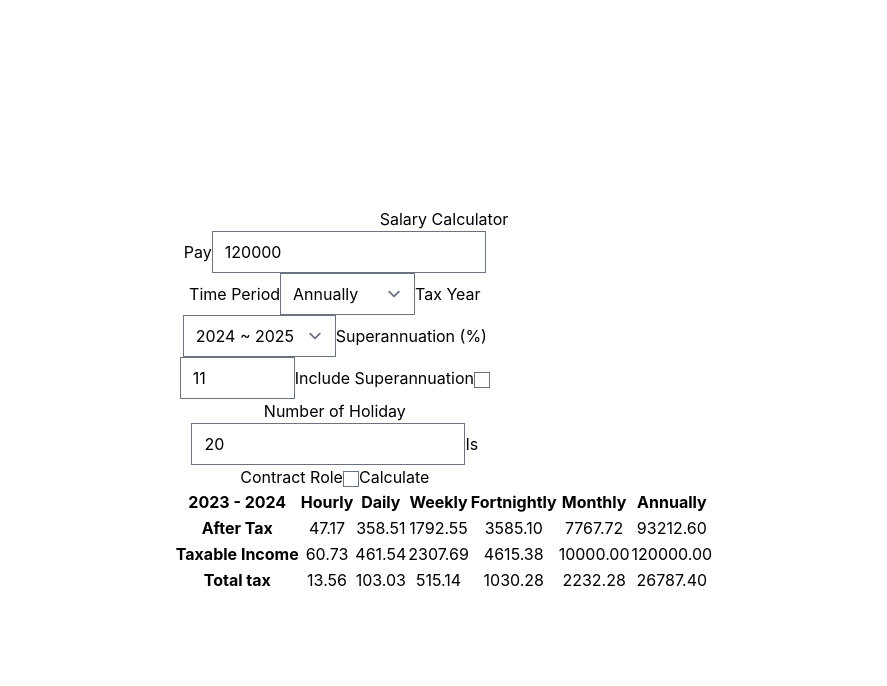
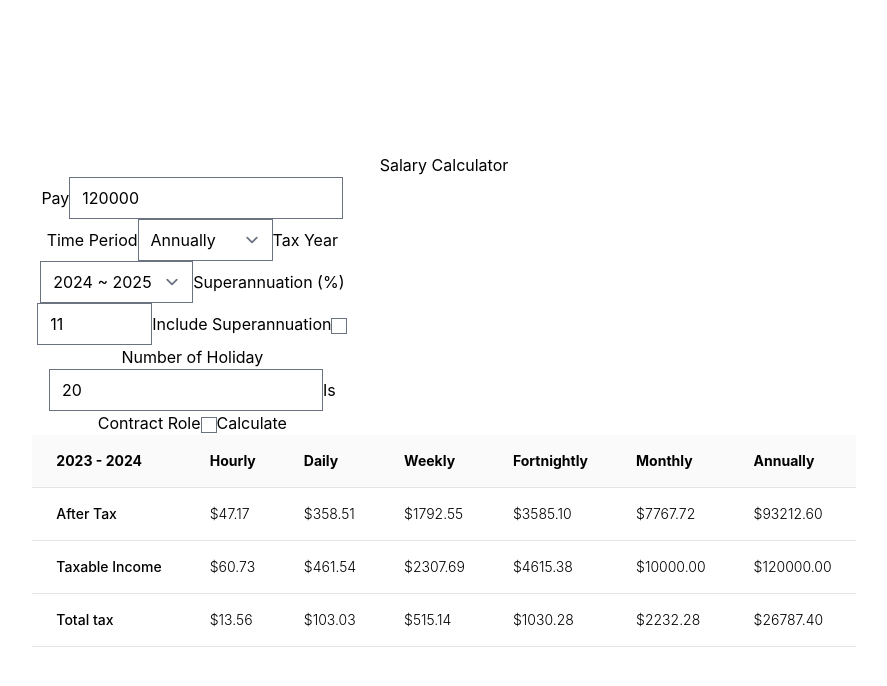
Before and after one commit to rainmore/reactjs-salary-calculator, a React (Vite) app: page / in a window 1280 px wide. Shown: the top 686 px of the page, without its empty margins (196-1083 px from the left). Built offline with nearby package versions, Linux system fonts and the light colour scheme.

Commit message:
Update the table layout

```diff
--- a/src/IncomeView.tsx
+++ b/src/IncomeView.tsx
@@ -7,6 +7,6 @@ type IncomeViewProps = {
 export default function IncomeView({ income }: IncomeViewProps) {
   const data = income ? income.amount : 0;
   return (
-      <td>{data.toFixed(2)}</td>
+      <td  className="whitespace-nowrap px-6 py-4">${data.toFixed(2)}</td>
   );
 }
--- a/src/ResultView.tsx
+++ b/src/ResultView.tsx
@@ -16,32 +16,32 @@ export default function ResultView({ result }: ResultViewProps) {
   const alterTaxIncomes = INCOME_PERIOD_LIST.map((p) => converter.convert(afterTaxIncome, p));
   const beforeTaxIncomes = INCOME_PERIOD_LIST.map((p) => converter.convert(beforeTaxIncome, p));
   return (
-    <table>
-      <thead>
+    <table className="table-auto min-w-full text-left text-sm font-light text-surface dark:text-white">
+      <thead className="border-b border-neutral-200 bg-neutral-50 font-medium dark:border-white/10 dark:text-neutral-800">
         <tr>
-          <th>
+          <th  className="px-6 py-4">
             {result.input.taxYear - 1} - {result.input.taxYear}
           </th>
           {INCOME_PERIOD_LIST.map(p => (
-            <th key={p}>{p}</th>
+            <th key={p} className="px-6 py-4">{p}</th>
           ))}
         </tr>
       </thead>
       <tbody>
-        <tr>
-          <th>After Tax</th>
+        <tr className="border-b border-neutral-200 transition duration-300 ease-in-out hover:bg-neutral-100 dark:border-white/10 dark:hover:bg-neutral-600">
+          <th  className="whitespace-nowrap px-6 py-4 font-medium">After Tax</th>
           {alterTaxIncomes.map((income) => (
             <IncomeView key={`after-tax-${income.period}`} {...{ income }} />
           ))}
         </tr>
-        <tr>
-          <th>Taxable Income</th>
+        <tr className="border-b border-neutral-200 transition duration-300 ease-in-out hover:bg-neutral-100 dark:border-white/10 dark:hover:bg-neutral-600">
+          <th className="whitespace-nowrap px-6 py-4 font-medium">Taxable Income</th>
           {beforeTaxIncomes.map((income) => (
             <IncomeView key={`before-tax-${income.period}`} {...{ income }} />
           ))}
         </tr>
-        <tr>
-          <th>Total tax</th>
+        <tr className="border-b border-neutral-200 transition duration-300 ease-in-out hover:bg-neutral-100 dark:border-white/10 dark:hover:bg-neutral-600">
+          <th  className="whitespace-nowrap px-6 py-4 font-medium">Total tax</th>
           {taxes.map((income) => (
             <IncomeView key={`tax-${income.period}`} {...{ income }} />
           ))}
```
